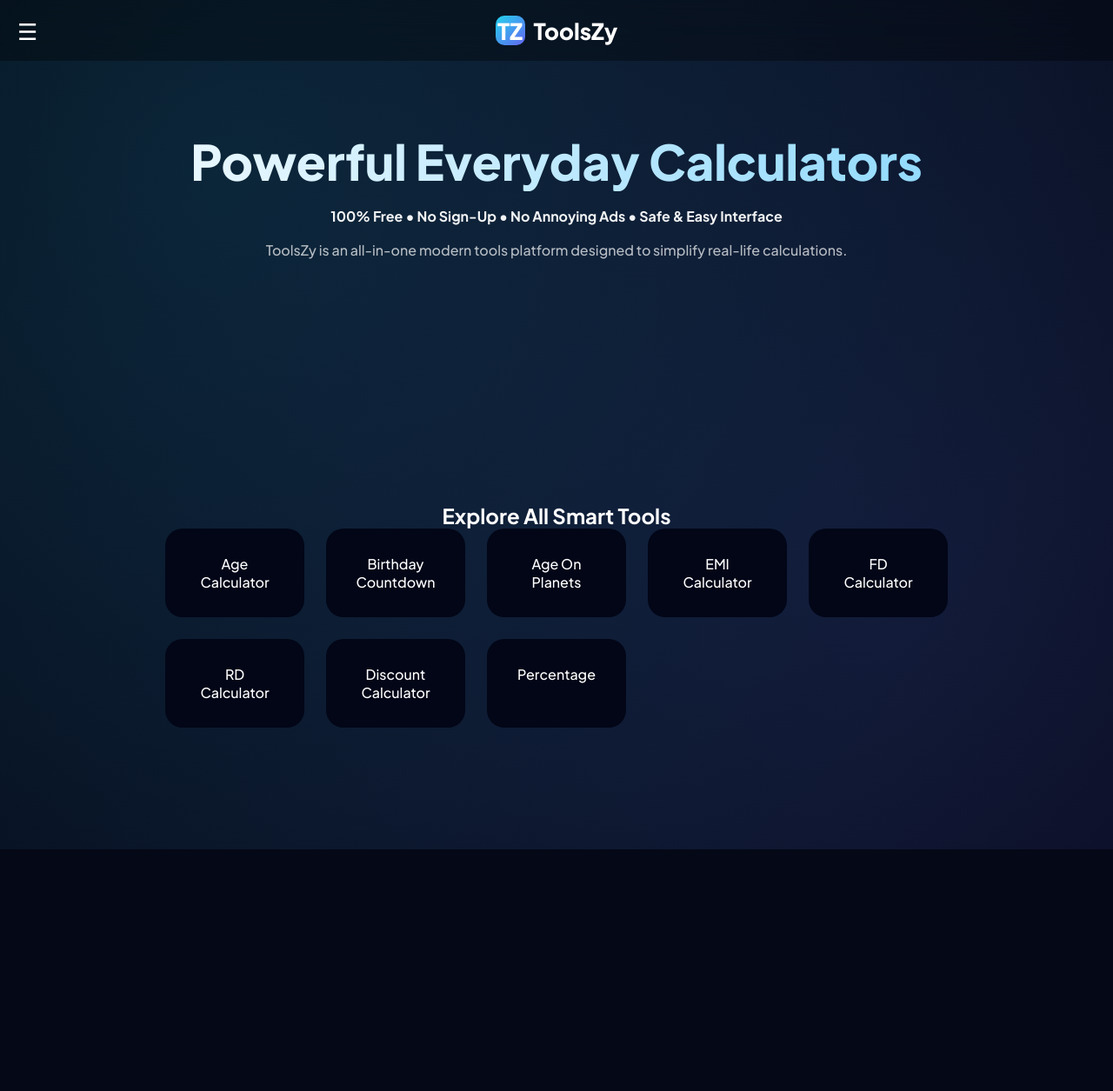
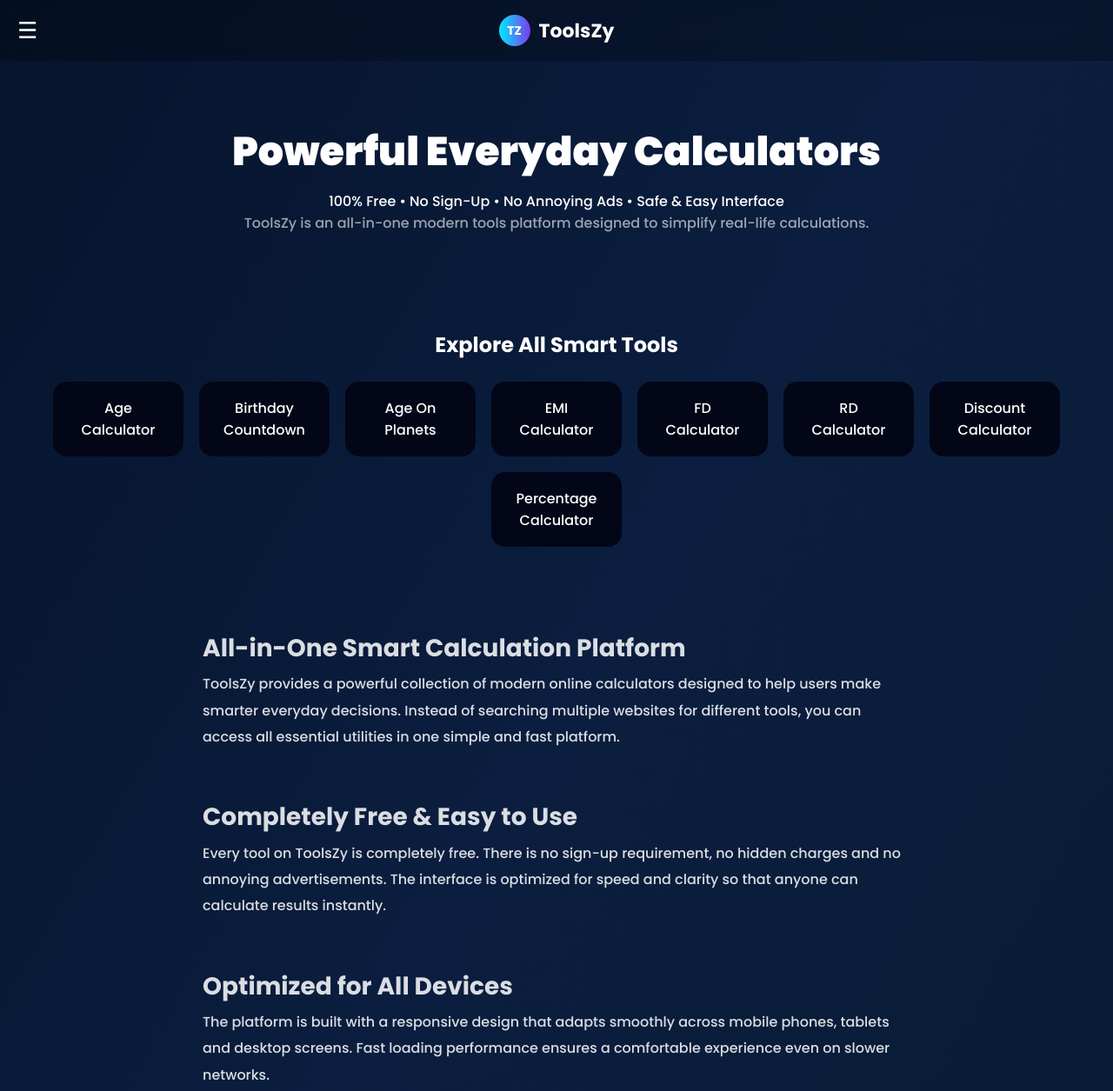
Before and after one commit to vegmarwaridhaba/restaurant-website, a plain HTML site: page index.html in a window 1280 px wide. Shown: the top 1255 px of the page at 87% size. Before the commit the page ends 977 px from the top, so only its background shows below. Drawn offline with Linux system fonts and the light colour scheme.

Commit message:
Update index.html

```diff
--- a/index.html
+++ b/index.html
@@ -3,161 +3,146 @@
 <head>
 <meta charset="UTF-8">
 <meta name="viewport" content="width=device-width, initial-scale=1.0">
-<title>ToolsZy</title>
 
-<link href="https://fonts.googleapis.com/css2?family=Plus+Jakarta+Sans:wght@300;500;700;800&display=swap" rel="stylesheet">
+<title>ToolsZy • Smart Calculators</title>
+
+<link href="https://fonts.googleapis.com/css2?family=Poppins:wght@300;500;700;900&display=swap" rel="stylesheet">
 
 <style>
 
-*{margin:0;padding:0;box-sizing:border-box;font-family:"Plus Jakarta Sans",sans-serif}
+*{margin:0;padding:0;box-sizing:border-box;font-family:Poppins}
 
 body{
-background:
-radial-gradient(circle at 20% 20%,#22d3ee22,transparent),
-radial-gradient(circle at 80% 70%,#6366f122,transparent),
-#050816;
+background:linear-gradient(120deg,#06142c,#0b1e3f,#081b33);
 color:white;
-overflow-x:hidden;
 }
 
-/* header */
+/* HEADER */
 
-.header{
+header{
 position:fixed;
 top:0;
+left:0;
 width:100%;
 height:70px;
 display:flex;
 align-items:center;
 justify-content:center;
-background:#0005;
-backdrop-filter:blur(20px);
-z-index:50;
+background:rgba(0,0,0,.25);
+backdrop-filter:blur(12px);
+z-index:999;
 }
 
-.menuBtn{
+.menu{
 position:absolute;
 left:20px;
 font-size:26px;
 cursor:pointer;
 }
 
-.brand{
+.logo{
 display:flex;
 align-items:center;
 gap:10px;
-font-size:26px;
-font-weight:800;
+font-weight:700;
+font-size:22px;
 }
 
-.logo{
-width:34px;
-height:34px;
-border-radius:10px;
-background:linear-gradient(135deg,#22d3ee,#6366f1);
+.circle{
+width:36px;
+height:36px;
+border-radius:50%;
+background:linear-gradient(90deg,#00eaff,#7c3aed);
 display:flex;
 align-items:center;
 justify-content:center;
-font-weight:900;
+font-size:14px;
 }
 
-/* sidebar */
+/* HERO */
 
-.sidebar{
-position:fixed;
-top:0;
-left:-270px;
-width:270px;
-height:100%;
-background:#020617;
-padding-top:80px;
-transition:.4s;
-z-index:60;
+.hero{
+padding-top:140px;
+text-align:center;
+padding-bottom:50px;
 }
 
-.closeBtn{
-position:absolute;
-top:20px;
-right:20px;
-font-size:24px;
-cursor:pointer;
+.hero h1{
+font-size:46px;
+font-weight:800;
+margin-bottom:10px;
 }
 
-.sidebar a{
-display:block;
-padding:15px 24px;
-color:#cbd5e1;
-text-decoration:none;
-border-bottom:1px solid #111827;
+.desc{
+opacity:.8;
+margin-bottom:6px;
 }
 
-.overlay{
-position:fixed;
-top:0;
-width:100%;
-height:100%;
-background:#0008;
-display:none;
-z-index:55;
+.hero p{
+opacity:.6;
 }
 
-/* hero */
+/* EXPLORE */
 
-.hero{
-padding-top:150px;
-padding-bottom:140px;
+.explore{
+margin-top:60px;
 text-align:center;
 }
 
-.hero h1{
-font-size:56px;
-font-weight:800;
-background:linear-gradient(90deg,#fff,#7dd3fc);
--webkit-background-clip:text;
--webkit-text-fill-color:transparent;
+.explore h2{
+margin-bottom:25px;
 }
 
-.hero .tag{
-margin-top:18px;
-font-weight:600;
-opacity:.95;
-}
-
-.hero .desc{
-margin-top:18px;
-max-width:750px;
-margin-left:auto;
-margin-right:auto;
-opacity:.7;
-}
-
-/* tools */
+/* TOOLS GRID */
 
 .tools{
-padding:140px 20px;
-text-align:center;
-}
-
-.grid{
-margin-top:50px;
-display:grid;
-grid-template-columns:repeat(auto-fit,minmax(150px,1fr));
-gap:25px;
-max-width:900px;
-margin:auto;
+display:flex;
+flex-wrap:wrap;
+justify-content:center;
+gap:18px;
 }
 
 .tool{
+width:150px;
+padding:18px;
 background:#020617;
-padding:30px;
-border-radius:20px;
-transition:.3s;
+border-radius:16px;
+text-align:center;
 cursor:pointer;
+transition:.25s;
 }
 
 .tool:hover{
-transform:translateY(-8px);
-background:#111827;
+transform:translateY(-4px);
+background:#0f172a;
+}
+
+/* ARTICLE */
+
+.article{
+max-width:850px;
+margin:90px auto;
+line-height:1.9;
+opacity:.85;
+padding:0 18px;
+}
+
+.article h2{
+margin-top:50px;
+font-size:28px;
+}
+
+/* FOOTER */
+
+footer{
+text-align:center;
+padding:60px 0;
+opacity:.5;
+}
+
+@media(max-width:600px){
+.hero h1{font-size:32px}
+.tool{width:130px}
 }
 
 </style>
@@ -165,33 +150,16 @@ background:#111827;
 
 <body>
 
-<div class="header">
-<div class="menuBtn" onclick="openMenu()">☰</div>
+<header>
+<div class="menu">☰</div>
 
-<div class="brand">
-<div class="logo">TZ</div>
+<div class="logo">
+<div class="circle">TZ</div>
 ToolsZy
 </div>
-</div>
+</header>
 
-<div class="sidebar" id="menu">
-<div class="closeBtn" onclick="closeMenu()">✕</div>
-
-<a href="index.html">Home</a>
-<a href="age.html">Age Calculator</a>
-<a href="countdown.html">Birthday Countdown</a>
-<a href="planets.html">Age On Planets</a>
-<a href="emi.html">EMI Calculator</a>
-<a href="fd.html">FD Calculator</a>
-<a href="rd.html">RD Calculator</a>
-<a href="discount.html">Discount Calculator</a>
-<a href="percentage.html">Percentage Calculator</a>
-
-</div>
-
-<div class="overlay" id="overlay" onclick="closeMenu()"></div>
-
-<div class="hero">
+<section class="hero">
 
 <h1>Powerful Everyday Calculators</h1>
 
@@ -199,46 +167,79 @@ ToolsZy
 100% Free • No Sign-Up • No Annoying Ads • Safe & Easy Interface
 </div>
 
-<div class="desc">
+<p>
 ToolsZy is an all-in-one modern tools platform designed to simplify real-life calculations.
-</div>
+</p>
+
+</section>
+
+<section class="explore">
+
+<h2>Explore All Smart Tools</h2>
+
+<div class="tools">
+
+<div class="tool" onclick="go('age.html')">Age<br>Calculator</div>
+
+<div class="tool" onclick="go('countdown.html')">Birthday<br>Countdown</div>
+
+<div class="tool">Age On<br>Planets</div>
+
+<div class="tool">EMI<br>Calculator</div>
+
+<div class="tool">FD<br>Calculator</div>
+
+<div class="tool">RD<br>Calculator</div>
+
+<div class="tool">Discount<br>Calculator</div>
+
+<div class="tool">Percentage<br>Calculator</div>
 
 </div>
 
-<div class="tools">
-<h2>Explore All Smart Tools</h2>
+</section>
 
-<div class="grid">
+<div class="article">
 
-<div class="tool" onclick="go('age.html')">Age Calculator</div>
-<div class="tool" onclick="go('countdown.html')">Birthday Countdown</div>
-<div class="tool" onclick="go('planets.html')">Age On Planets</div>
-<div class="tool" onclick="go('emi.html')">EMI Calculator</div>
-<div class="tool" onclick="go('fd.html')">FD Calculator</div>
-<div class="tool" onclick="go('rd.html')">RD Calculator</div>
-<div class="tool" onclick="go('discount.html')">Discount Calculator</div>
-<div class="tool" onclick="go('percentage.html')">Percentage</div>
+<h2>All-in-One Smart Calculation Platform</h2>
+<p>
+ToolsZy provides a powerful collection of modern online calculators designed
+to help users make smarter everyday decisions. Instead of searching multiple
+websites for different tools, you can access all essential utilities in one
+simple and fast platform.
+</p>
+
+<h2>Completely Free & Easy to Use</h2>
+<p>
+Every tool on ToolsZy is completely free. There is no sign-up requirement,
+no hidden charges and no annoying advertisements. The interface is optimized
+for speed and clarity so that anyone can calculate results instantly.
+</p>
+
+<h2>Optimized for All Devices</h2>
+<p>
+The platform is built with a responsive design that adapts smoothly across
+mobile phones, tablets and desktop screens. Fast loading performance ensures
+a comfortable experience even on slower networks.
+</p>
+
+<h2>Future Vision</h2>
+<p>
+More smart financial tools, productivity utilities and planning calculators
+will be continuously added. The mission of ToolsZy is to become a trusted
+all-in-one calculation hub for everyday life.
+</p>
 
 </div>
 
-</div>
+<footer>
+© ToolsZy 2026
+</footer>
 
 <script>
-
-function openMenu(){
-document.getElementById("menu").style.left="0";
-document.getElementById("overlay").style.display="block";
+function go(page){
+window.location=page;
 }
-
-function closeMenu(){
-document.getElementById("menu").style.left="-270px";
-document.getElementById("overlay").style.display="none";
-}
-
-function go(page){
-window.location.href = page;
-}
-
 </script>
 
 </body>
```
